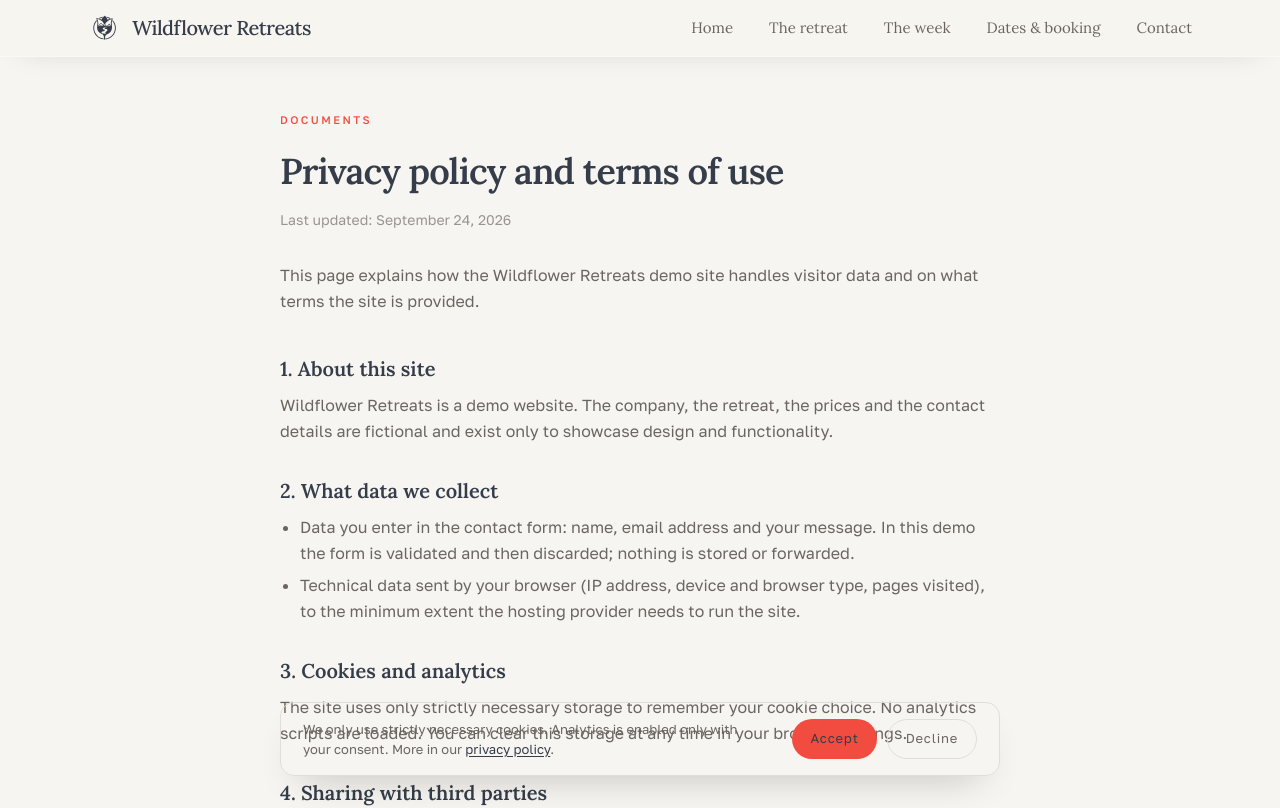
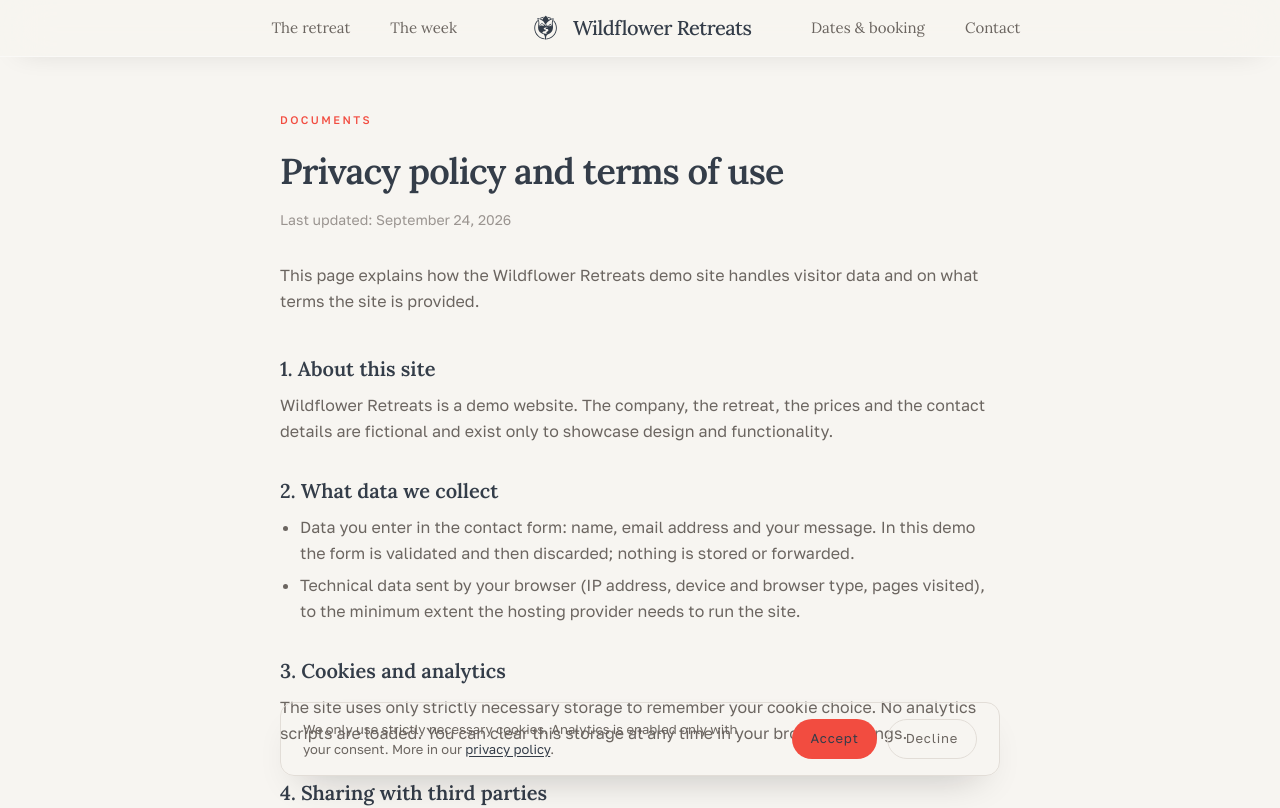
Before and after one commit to ant4x/puregeo-demo, a Next.js app: page /rules in a window 1280 px wide. Shown: the top 808 px of the page. Built offline with nearby package versions, Linux system fonts and the light colour scheme.

Commit message:
feat(header): center logo linking to home and balance 2 links on each side

```diff
--- a/src/components/Header.tsx
+++ b/src/components/Header.tsx
@@ -123,8 +123,8 @@ export default function Header() {
             : "-translate-y-full"
         }`}
       >
-        <div className="mx-auto flex max-w-6xl items-center justify-between px-6 py-2.5">
-          {/* Logo with Wildflower Retreats */}
+        {/* Mobile Header bar */}
+        <div className="flex items-center justify-between px-6 py-2.5 md:hidden">
           <a
             href="/"
             onClick={handleLogoClick}
@@ -140,23 +140,16 @@ export default function Header() {
               unoptimized
               className="h-9 w-auto"
             />
-            <span style={SERIF} className="text-lg leading-none md:text-xl font-medium tracking-tight whitespace-nowrap">
+            <span style={SERIF} className="text-lg leading-none font-medium tracking-tight whitespace-nowrap">
               Wildflower Retreats
             </span>
           </a>
-
-          {/* Desktop Nav Links */}
-          <nav className="hidden md:flex items-center gap-x-7 lg:gap-x-9">
-            {NAV_LINKS.map((l) => (
-              <NavLink key={l.href} {...l} onClick={(e) => handleNavClick(l.href, e)} />
-            ))}
-          </nav>
 
           {/* Animated Hamburger / Cross toggle button */}
           <button
             type="button"
             onClick={() => setMenuOpen((prev) => !prev)}
-            className={`${styles.hamburger} ${menuOpen ? styles.open : ""} md:hidden`}
+            className={`${styles.hamburger} ${menuOpen ? styles.open : ""}`}
             aria-label={menuOpen ? "Close menu" : "Open menu"}
             aria-expanded={menuOpen}
           >
@@ -166,6 +159,42 @@ export default function Header() {
               <span className={`${styles.hamburgerLine} ${styles.line3}`} />
             </div>
           </button>
+        </div>
+
+        {/* Desktop Header bar: 2 links left, Center Logo (goes to Home), 2 links right */}
+        <div className="mx-auto hidden max-w-4xl grid-cols-[1fr_auto_1fr] items-center px-6 py-2.5 md:grid">
+          {/* Left 2 Links */}
+          <nav className="flex items-center justify-center gap-x-8 lg:gap-x-10">
+            <NavLink href="/#camp" label="The retreat" onClick={(e) => handleNavClick("/#camp", e)} />
+            <NavLink href="/#offer" label="The week" onClick={(e) => handleNavClick("/#offer", e)} />
+          </nav>
+
+          {/* Center Logo -> Home */}
+          <a
+            href="/"
+            onClick={handleLogoClick}
+            className="flex items-center justify-center gap-2.5 text-ink shrink-0 px-4 transition-opacity hover:opacity-85"
+            aria-label="Wildflower Retreats — home"
+          >
+            <Image
+              src="/assets/logotulip.svg"
+              alt=""
+              width={40}
+              height={42}
+              priority
+              unoptimized
+              className="h-9 w-auto"
+            />
+            <span style={SERIF} className="text-xl font-medium tracking-tight whitespace-nowrap">
+              Wildflower Retreats
+            </span>
+          </a>
+
+          {/* Right 2 Links */}
+          <nav className="flex items-center justify-center gap-x-8 lg:gap-x-10">
+            <NavLink href="/#shifts" label="Dates & booking" onClick={(e) => handleNavClick("/#shifts", e)} />
+            <NavLink href="/#contacts" label="Contact" onClick={(e) => handleNavClick("/#contacts", e)} />
+          </nav>
         </div>
       </header>
 
```
